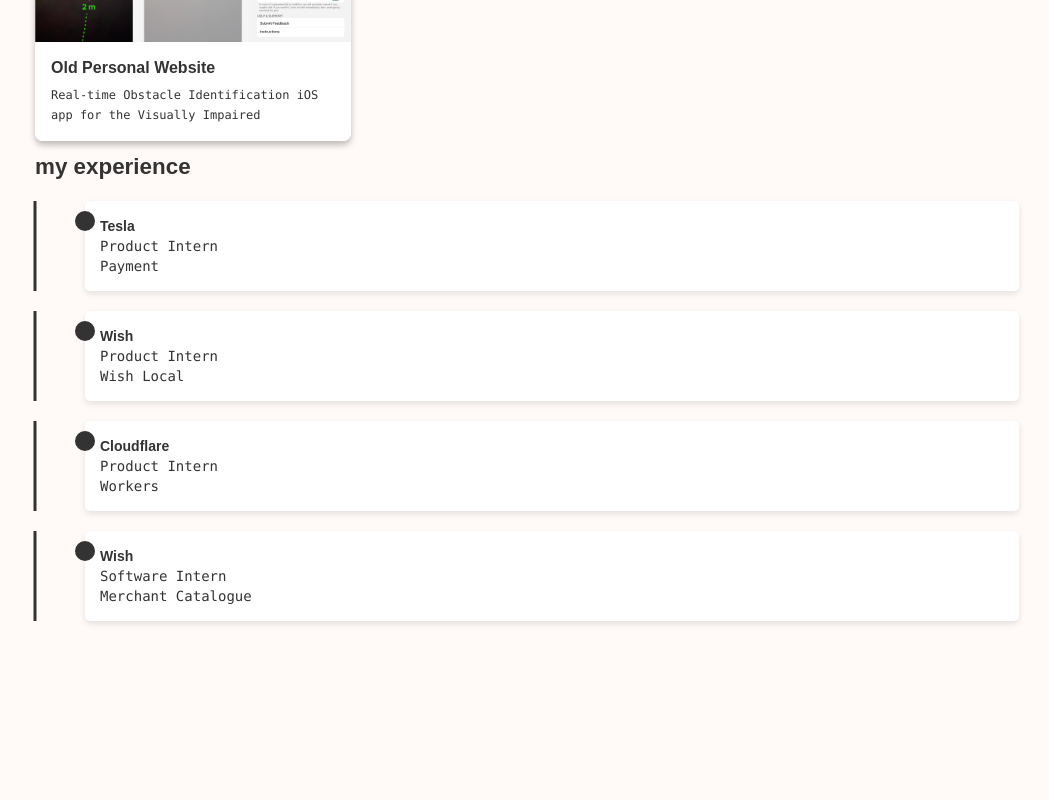
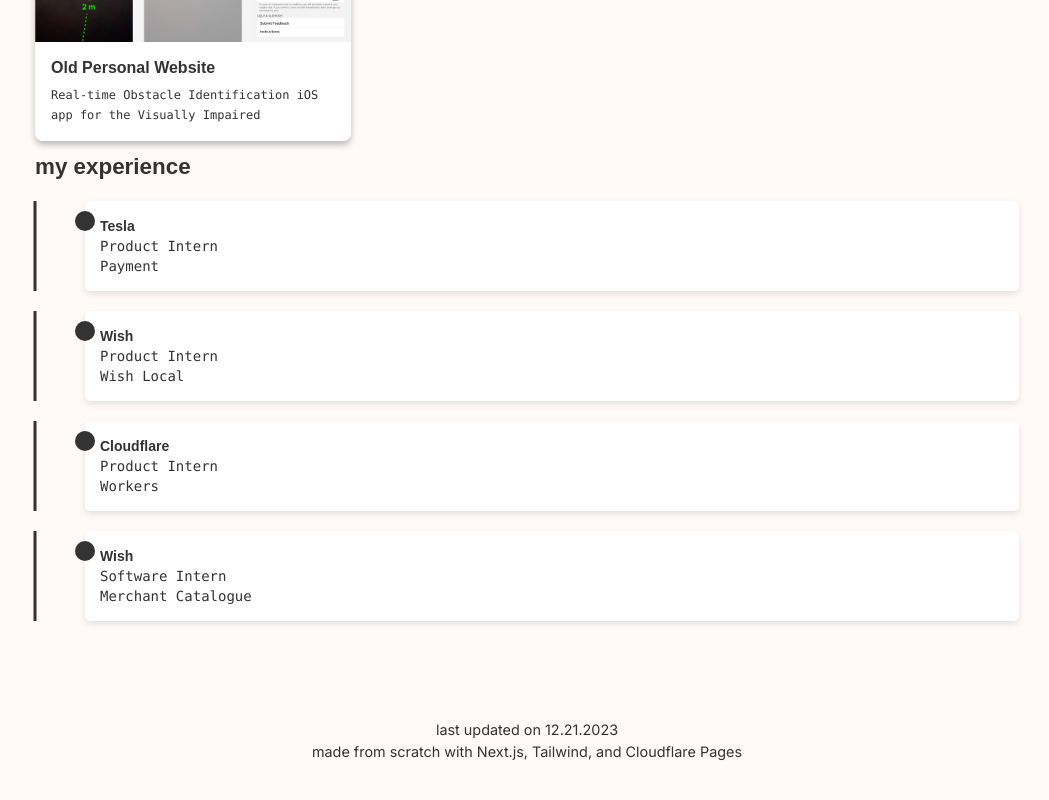
Before and after one commit to aninibread/portfolio2, a Next.js app: page / in a window 1280 px wide. Shown: the part 777-1577 px from the top of the page, without its empty margins (113-1162 px from the left). Before the commit the page ends 1492 px from the top, so only its background shows below. Built offline with nearby package versions, Linux system fonts and the light colour scheme.

Commit message:
small footer change

```diff
--- a/src/pages/index.js
+++ b/src/pages/index.js
@@ -45,6 +45,10 @@
       </main>
       </div>
       </div>
+      <footer>
+        <p>last updated on 12.21.2023</p>
+        <p>made from scratch with Next.js, Tailwind, and Cloudflare Pages</p>
+      </footer>
     </main>
   )
 }
```
